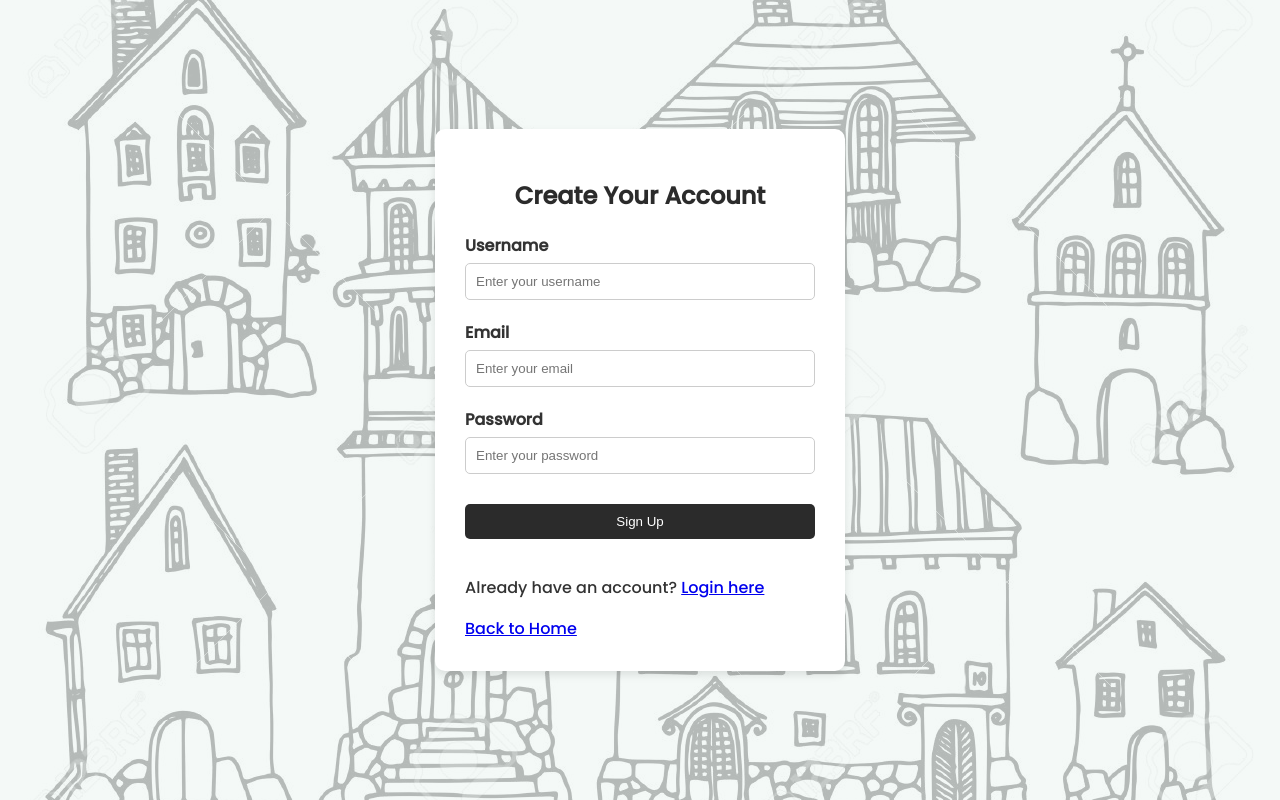
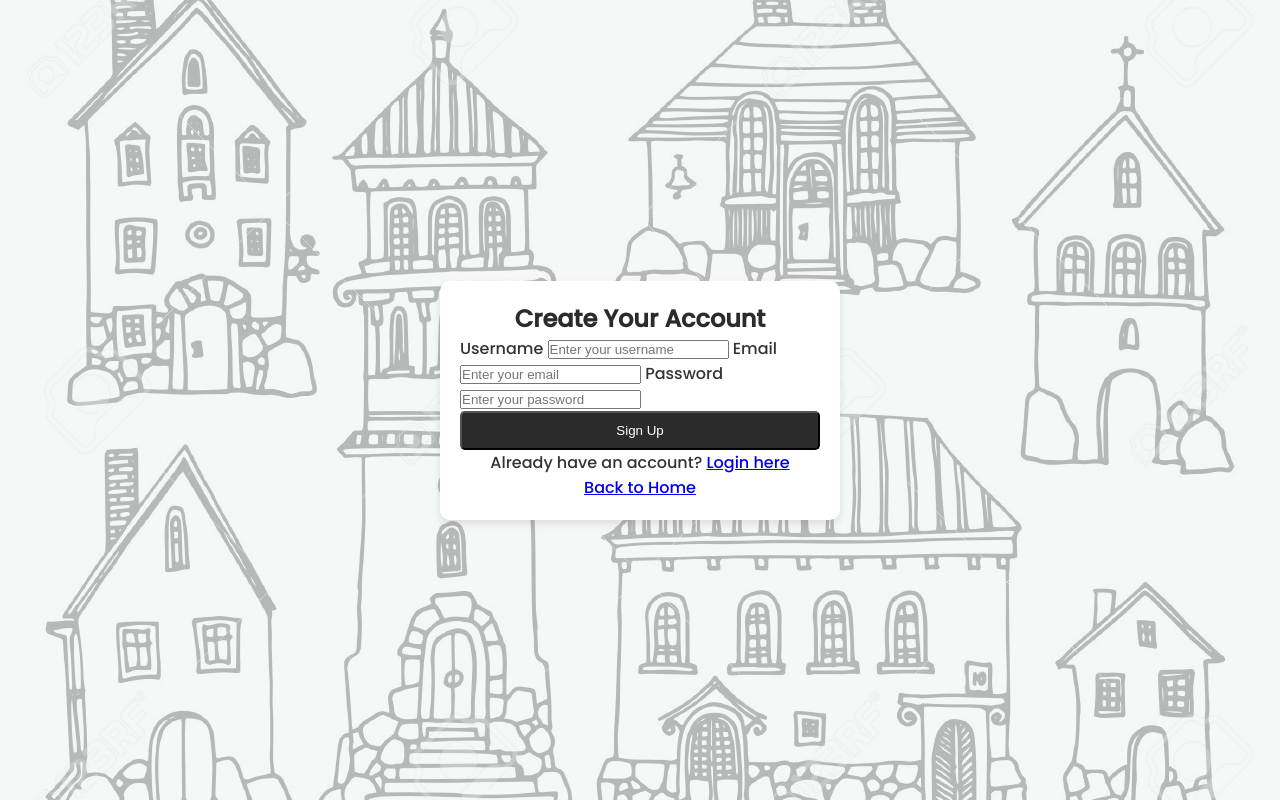
Before and after one commit to annapatel122/Roomify, a PHP site: page /html-pages/signup-page.html in a window 1280 px wide. Run offline with PHP 8.4, Linux system fonts and the light colour scheme; some libraries are stand-ins or nearby versions.

Commit message:
altered style sheet

```diff
--- a/Root/assets/css/style.css
+++ b/Root/assets/css/style.css
@@ -1,3 +1,10 @@
+/* CSS Reset */
+* {
+    margin: 0;
+    padding: 0;
+    box-sizing: border-box;
+}
+
 /* Global Styles */
 body {
     font-family: 'Poppins', sans-serif;
@@ -6,6 +13,7 @@ body {
     background-color: #f0f7f4;
     color: #333;
     display: flex;
+    flex-direction: column; /* Ensure vertical stacking */
     justify-content: center;
     align-items: center;
     height: 100vh;
@@ -24,29 +32,11 @@ body::before {
     z-index: -1;
 }
 
-/* Button Styles */
-button {
-    background-color: #2b2b2b;
-    color: white;
-    border: none;
-    padding: 10px 20px;
-    border-radius: 5px;
-    cursor: pointer;
-    width: 100%;
-    margin-top: 10px;
-    margin-bottom: 20px;
-    transition: background-color 0.3s ease, transform 0.3s ease;
-}
-
-button:hover {
-    background-color: #555555;
-    transform: translateY(-5px);
-}
-
 /* Navigation Styles */
 nav {
     display: flex;
     justify-content: center;
+    width: 100%; /* Ensure nav takes up full width */
     margin-top: 10px;
 }
 
@@ -68,6 +58,7 @@ header {
     color: white;
     padding: 20px;
     text-align: center;
+    width: 100%; /* Ensure header takes full width */
 }
 
 header h1 {
@@ -77,111 +68,56 @@ header h1 {
     animation: slideDown 2s ease;
 }
 
-/* Arrow Animation */
-.scroll-arrow {
-    font-size: 4rem;
-    color: #a8d5ba;
-    font-weight: bold;
-    margin-top: 0;
-    animation: bounce 3s infinite;
-}
-
-/* Keyframes for Animation */
-@keyframes slideDown {
-    from {transform: translateY(-50px); opacity: 0;}
-    to {transform: translateY(0); opacity: 1;}
-}
-
-@keyframes bounce {
-    0%, 20%, 50%, 80%, 100% { transform: translateY(0); }
-    40% { transform: translateY(20px); }
-    60% { transform: translateY(10px); }
-}
-
-/* Page-Specific Styles */
-
-/* Sign-Up Page */
-.signup-container {
-    background-color: white;
-    padding: 30px;
-    border-radius: 10px;
-    box-shadow: 0 4px 8px rgba(0, 0, 0, 0.1);
-    width: 350px;
-}
-
-.signup-container h2 {
-    text-align: center;
-    color: #2b2b2b;
-    margin-bottom: 20px;
-}
-
-.signup-container form {
-    display: flex;
-    flex-direction: column;
-}
-
-.signup-container label {
-    margin-bottom: 5px;
-    font-weight: bold;
-    color: #333;
-}
-
-.signup-container input {
-    padding: 10px;
-    margin-bottom: 20px;
-    border: 1px solid #ccc;
-    border-radius: 5px;
-}
-
-/* Login Page */
-.container {
-    background-color: #fff;
-    border-radius: 10px;
-    box-shadow: 0 4px 8px rgba(0, 0, 0, 0.1);
-    padding: 20px;
-    width: 100%;
-    max-width: 400px;
-    text-align: center;
-    margin: 20px;
-}
-
-h1 {
-    margin-bottom: 20px;
-    font-size: 24px;
-}
-
-/* Hero Section (Home Page) */
+/* Hero Section */
 .hero {
     background: linear-gradient(135deg, #a8d5ba, #f0f7f4);
     color: #2b2b2b;
     text-align: center;
     padding: 80px 20px;
+    width: 100%; /* Ensure full width */
+    box-sizing: border-box;
 }
 
-.hero h2 {
-    font-size: 3rem;
-    margin-bottom: 20px;
+/* Container Styles (Login/Signup) */
+.container, .signup-container {
+    display: flex;
+    flex-direction: column; /* Ensure vertical stacking */
+    justify-content: center;
+    align-items: center;
+    width: 100%; /* Full width of the container */
+    max-width: 400px; /* Control max width */
+    padding: 20px;
+    background-color: white;
+    border-radius: 10px;
+    box-shadow: 0 4px 8px rgba(0, 0, 0, 0.1);
 }
 
-.hero p {
-    font-size: 1.2rem;
+h1, h2 {
+    text-align: center;
+    color: #2b2b2b;
 }
 
-.hero button {
+button {
+    width: 100%; /* Full width buttons */
     background-color: #2b2b2b;
-    border: none;
-    padding: 12px 25px;
     color: white;
-    font-size: 1.2rem;
+    padding: 10px;
+    border-radius: 5px;
     cursor: pointer;
-    border-radius: 25px;
-    margin-top: 20px;
     transition: background-color 0.3s ease, transform 0.3s ease;
 }
 
-.hero button:hover {
+button:hover {
     background-color: #555555;
     transform: translateY(-5px);
+}
+
+/* Section Styles */
+section {
+    display: block; /* Ensure block-level for stacking */
+    width: 100%; /* Take up full width */
+    padding: 20px;
+    text-align: center;
 }
 
 /* Footer Styles */
@@ -190,7 +126,7 @@ h1 {
     color: white;
     text-align: center;
     padding: 30px;
-    margin-top: 50px;
+    width: 100%;
 }
 
 .footer a {
```
